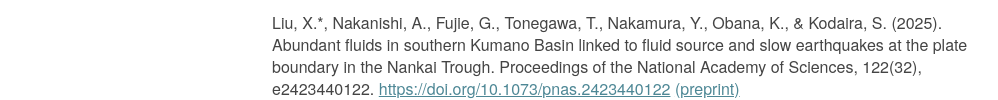
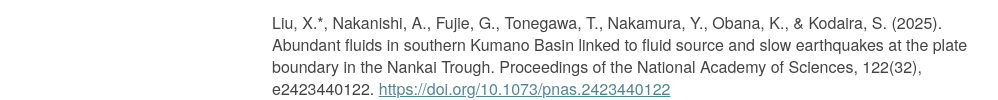
Before and after one commit to liuxinSCer/liuxinSCer.github.io, a plain HTML site: page index.html in a window 1280 px wide. Shown: the part 704-804 px from the top of the page, without its empty margins (138-1136 px from the left). Drawn offline with Linux system fonts and the light colour scheme.

Commit message:
Add files via upload
minor update

```diff
--- a/index.html
+++ b/index.html
@@ -110,7 +110,8 @@
 
     <p>&bull; <strong>Publication </strong> ( * corresponding author; <sup>#</sup> advised student):</p>
     <p>Li, Z.<sup>#</sup>, Liu, X.*, Wang, X., & Gao, L. (2025). Urban Basin Structure Imaging in Northern Los Angeles from Ambient Noise Differential Adjoint Tomography.  Geophysical Research Letters, 52, e2025GL117560. <a href="https://doi.org/10.1029/2025GL117560">https://doi.org/10.1029/2025GL117560</a></p>
-    <p>Liu, X.*, Nakanishi, A., Fujie, G., Tonegawa, T., Nakamura, Y., Obana, K., & Kodaira, S. (2025). Abundant fluids in southern Kumano Basin linked to fluid source and slow earthquakes at the plate boundary in the Nankai Trough. Proceedings of the National Academy of Sciences, 122(32), e2423440122. <a href="https://doi.org/10.1073/pnas.2423440122"> https://doi.org/10.1073/pnas.2423440122</a> <a href="Liu_etal_2025_KI03_adjoint_tomo rev2submitcombine.pdf">(preprint)</a> </p>
+    <p>Liu, X.*, Nakanishi, A., Fujie, G., Tonegawa, T., Nakamura, Y., Obana, K., & Kodaira, S. (2025). Abundant fluids in southern Kumano Basin linked to fluid source and slow earthquakes at the plate boundary in the Nankai Trough. Proceedings of the National Academy of Sciences, 122(32), e2423440122. <a href="https://doi.org/10.1073/pnas.2423440122"> https://doi.org/10.1073/pnas.2423440122</a> </p>
+    <!-- <p>Liu, X.*, Nakanishi, A., Fujie, G., Tonegawa, T., Nakamura, Y., Obana, K., & Kodaira, S. (2025). Abundant fluids in southern Kumano Basin linked to fluid source and slow earthquakes at the plate boundary in the Nankai Trough. Proceedings of the National Academy of Sciences, 122(32), e2423440122. <a href="https://doi.org/10.1073/pnas.2423440122"> https://doi.org/10.1073/pnas.2423440122</a> <a href="Liu_etal_2025_KI03_adjoint_tomo rev2submitcombine.pdf">(preprint)</a> </p> -->
     <p>Zhang, Y., Li, H.*, Liu, X., Chen, X., Huang, Y., Li, Y., ... & Wang, J. (2025). Structural and segmentation characteristics of the Yingxiu-Beichuan fault zone from short-period seismic arrays. Tectonophysics, 230948.</p>
     <p>Yang, B., Meng, H.*, Gu, N., Liu, X., Chen, X., & Ben‐Zion, Y. (2024). A frequency domain methodology for quantitative evaluation of diffuse wavefield with applications to seismic imaging. Journal of Geophysical Research: Solid Earth, 129(5), e2024JB028895.</p>
     <p>Liu, X., Beroza, G.C. & Li, H. Ambient noise differential adjoint tomography reveals fluid-bearing rocks near active faults in Los Angeles. Nat Commun 14, 6873 (2023). <a href="https://doi.org/10.1038/s41467-023-42536-4"> https://doi.org/10.1038/s41467-023-42536-4</a> </p>
```
